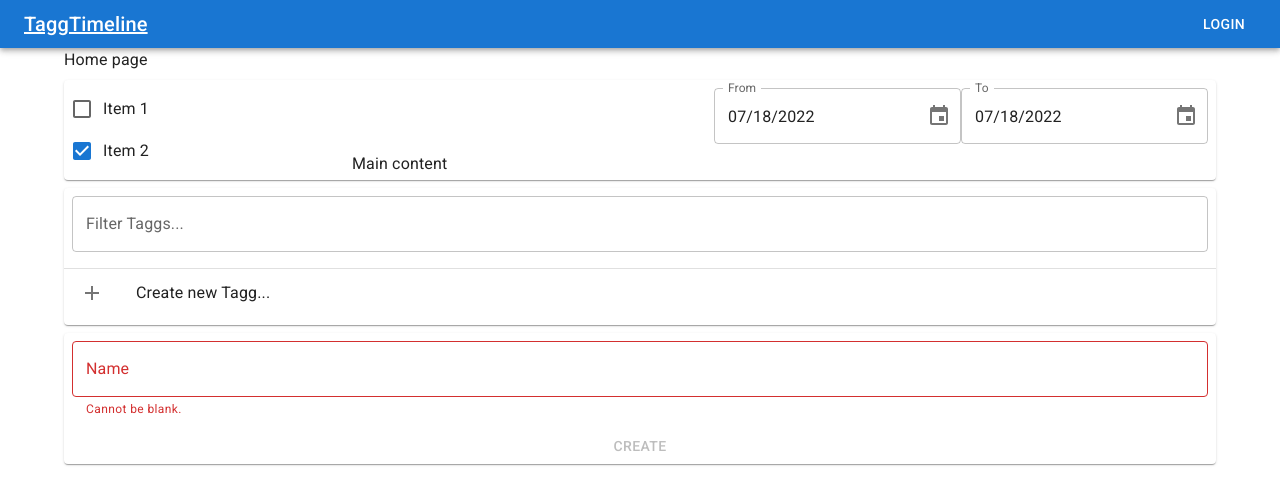
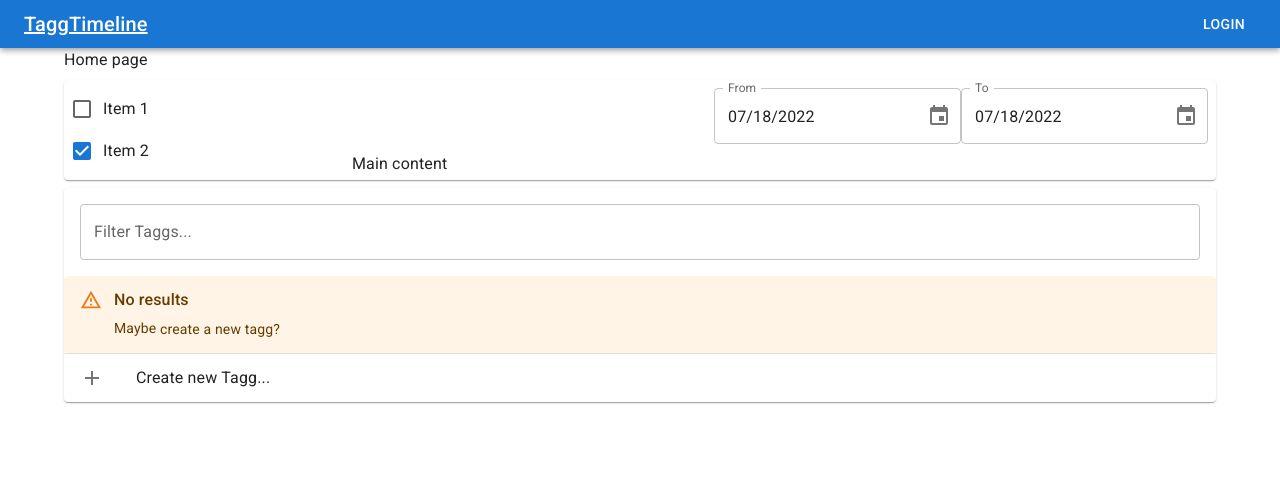
Before and after one commit to Pseudooo/TaggTimeline, a React (Create React App) app in the folder TaggTimeline.WebClient/: page / in a window 1280 px wide. Shown: the top 504 px of the page. Built offline with nearby package versions, Linux system fonts and the light colour scheme.

Commit message:
Split up logic of tagg creation forms further

```diff
--- a/TaggTimeline.WebClient/src/components/forms/CreateTagg.tsx
+++ b/TaggTimeline.WebClient/src/components/forms/CreateTagg.tsx
@@ -1,5 +1,11 @@
 import { LoadingButton } from "@mui/lab";
-import { Box, FormControl } from "@mui/material";
+import {
+  Button,
+  Card,
+  CardActions,
+  CardContent,
+  FormControl,
+} from "@mui/material";
 import { FunctionComponent, useEffect, useState } from "react";
 import { Tagg } from "../../api/generated";
 import { useAPI } from "../../contexts/API";
@@ -18,6 +24,7 @@ export interface CreateTaggFormProps {
 export const CreateTaggForm: FunctionComponent<CreateTaggFormProps> = ({
   placeholder = "",
   onSuccess,
+  onCancel,
 }) => {
   const [taggName, setTaggName] = useState(placeholder);
   const [error, setError] = useState("");
@@ -31,7 +38,7 @@ export const CreateTaggForm: FunctionComponent<CreateTaggFormProps> = ({
   const tryCreateTagg = (name: string) => {
     setLoading(true);
     createTagg(name)
-      .then((tagg) => () => {
+      .then((tagg) => {
         // Tagg was created successfully
         setLoading(false);
         if (onSuccess) {
@@ -54,8 +61,9 @@ export const CreateTaggForm: FunctionComponent<CreateTaggFormProps> = ({
   }, [taggName]);
 
   return (
-    <Box display="flex" flexDirection="column">
-      <FormControl sx={{ padding: 1 }}>
+    <Card>
+      <CardContent>
+        <FormControl fullWidth>
           <TextField
             label="Name"
             value={taggName}
@@ -65,13 +73,18 @@ export const CreateTaggForm: FunctionComponent<CreateTaggFormProps> = ({
             disabled={loading}
           />
         </FormControl>
+      </CardContent>
+      <CardActions>
+        {onCancel && <Button onClick={onCancel}>Cancel</Button>}
         <LoadingButton
           loading={loading}
           disabled={error.length > 0}
           onClick={() => tryCreateTagg(taggName)}
+          variant="outlined"
         >
           Create
         </LoadingButton>
-    </Box>
+      </CardActions>
+    </Card>
   );
 };
--- a/TaggTimeline.WebClient/src/components/forms/CreateTaggInstance.tsx
+++ b/TaggTimeline.WebClient/src/components/forms/CreateTaggInstance.tsx
@@ -1,78 +1,21 @@
-import { Add } from "@mui/icons-material";
-import {
-  Divider,
-  FormControl,
-  List,
-  ListItem,
-  ListItemButton,
-  ListItemIcon,
-  ListItemText,
-} from "@mui/material";
-import { FunctionComponent, useEffect, useState } from "react";
+import { Typography } from "@mui/material";
+import { FunctionComponent, useState } from "react";
 import { Tagg } from "../../api/generated";
-import { useAPI } from "../../contexts/API";
-import TextField from "../io/TextField";
-
-const TaggListItem: FunctionComponent<{ tagg: Tagg }> = ({ tagg }) => {
-  return (
-    <ListItem disablePadding>
-      <ListItemButton>
-        <ListItemText primary={tagg.key} secondary={tagg.id} />
-      </ListItemButton>
-    </ListItem>
-  );
-};
+import { SelectTaggForm } from "./SelectTagg";
 
 /**
  * Form for creating a new Tagg instance
  */
 export const CreateTaggInstanceForm: FunctionComponent = () => {
-  const [searchTerm, setSearchTerm] = useState("");
-  const { taggs } = useAPI();
-  const [filteredTaggs, setFilteredTaggs] = useState<Tagg[]>(taggs ?? []);
+  const [tagg, setTagg] = useState<Tagg>();
 
-  const handleSearchChange = (value: string) => {
-    setSearchTerm(value);
+  const selectTagg = (tagg: Tagg) => {
+    setTagg(tagg);
   };
 
-  /**
-   * Update the filtered list of Taggs
-   */
-  useEffect(() => {
-    if (!taggs) {
-      setFilteredTaggs([]);
-    } else {
-      setFilteredTaggs([
-        ...taggs.filter((tagg) =>
-          tagg.key.toLowerCase().includes(searchTerm.toLowerCase())
-        ),
-      ]);
-    }
-  }, [taggs, searchTerm]);
-
-  return (
-    <>
-      <FormControl fullWidth sx={{ padding: 1 }}>
-        <TextField
-          label="Filter Taggs..."
-          value={searchTerm}
-          onChange={handleSearchChange}
-        ></TextField>
-      </FormControl>
-      <List>
-        {filteredTaggs.map((tagg) => (
-          <TaggListItem tagg={tagg} key={tagg.id} />
-        ))}
-        <Divider />
-        <ListItem disablePadding>
-          <ListItemButton>
-            <ListItemIcon>
-              <Add />
-            </ListItemIcon>
-            <ListItemText>Create new Tagg...</ListItemText>
-          </ListItemButton>
-        </ListItem>
-      </List>
-    </>
+  return !tagg ? (
+    <SelectTaggForm onSelected={selectTagg} />
+  ) : (
+    <Typography>The selected tag is {tagg.key}</Typography>
   );
 };
--- /dev/null
+++ b/TaggTimeline.WebClient/src/components/forms/SelectTagg.tsx
@@ -0,0 +1,136 @@
+import { Add } from "@mui/icons-material";
+import {
+  Alert,
+  AlertTitle,
+  Card,
+  Divider,
+  FormControl,
+  Link,
+  List,
+  ListItem,
+  ListItemButton,
+  ListItemIcon,
+  ListItemText,
+} from "@mui/material";
+import { FunctionComponent, useEffect, useState } from "react";
+import { Tagg } from "../../api/generated";
+import { useAPI } from "../../contexts/API";
+import TextField from "../io/TextField";
+import { CreateTaggForm } from "./CreateTagg";
+
+interface TaggListItemProps {
+  tagg: Tagg;
+  onClick(tagg: Tagg): void;
+}
+
+const TaggListItem: FunctionComponent<TaggListItemProps> = ({
+  tagg,
+  onClick,
+}) => {
+  return (
+    <ListItem disablePadding>
+      <ListItemButton onClick={() => onClick(tagg)}>
+        <ListItemText primary={tagg.key} secondary={tagg.id} />
+      </ListItemButton>
+    </ListItem>
+  );
+};
+
+export interface SelectTaggFormProps {
+  onSelected?(tagg: Tagg): void;
+}
+
+/**
+ * Form for creating a new Tagg instance
+ */
+export const SelectTaggForm: FunctionComponent<SelectTaggFormProps> = ({
+  onSelected,
+}) => {
+  const { taggs } = useAPI();
+  const [searchTerm, setSearchTerm] = useState("");
+  const [filteredTaggs, setFilteredTaggs] = useState<Tagg[]>(taggs ?? []);
+  const [shouldCreateTagg, setShouldCreateTagg] = useState(false);
+
+  const handleSearchChange = (value: string) => {
+    setSearchTerm(value);
+  };
+
+  const handleTaggSelected = (tagg: Tagg) => {
+    if (onSelected) {
+      onSelected(tagg);
+    }
+  };
+
+  const handleCreateTagg = () => {
+    setShouldCreateTagg(true);
+  };
+
+  const handleCancelCreateTagg = () => {
+    setShouldCreateTagg(false);
+  };
+
+  /**
+   * Update the filtered list of Taggs
+   */
+  useEffect(() => {
+    if (!taggs) {
+      setFilteredTaggs([]);
+    } else {
+      setFilteredTaggs([
+        ...taggs.filter((tagg) =>
+          tagg.key.toLowerCase().includes(searchTerm.toLowerCase())
+        ),
+      ]);
+    }
+  }, [taggs, searchTerm]);
+
+  const taggListItems = filteredTaggs.map((tagg) => (
+    <TaggListItem tagg={tagg} key={tagg.id} onClick={handleTaggSelected} />
+  ));
+
+  return shouldCreateTagg ? (
+    <CreateTaggForm
+      onSuccess={handleTaggSelected}
+      onCancel={handleCancelCreateTagg}
+      placeholder={searchTerm}
+    />
+  ) : (
+    <Card>
+      <FormControl fullWidth sx={{ padding: 2 }}>
+        <TextField
+          label="Filter Taggs..."
+          value={searchTerm}
+          onChange={handleSearchChange}
+        ></TextField>
+      </FormControl>
+      <List disablePadding sx={{ overflow: "auto", maxHeight: "50vh" }}>
+        {taggListItems.length > 0 ? (
+          taggListItems
+        ) : (
+          <Alert severity="warning">
+            <AlertTitle>No results</AlertTitle>
+            Maybe{" "}
+            <Link
+              component="button"
+              onClick={handleCreateTagg}
+              underline="hover"
+              color="inherit"
+              variant="body2"
+            >
+              create a new tagg?
+            </Link>
+          </Alert>
+        )}
+      </List>
+      <Divider />
+      <ListItem disablePadding>
+        <ListItemButton onClick={handleCreateTagg}>
+          <ListItemIcon>
+            <Add />
+          </ListItemIcon>
+          <ListItemText>Create new Tagg...</ListItemText>
+        </ListItemButton>
+      </ListItem>
+    </Card>
+  );
+};
--- a/TaggTimeline.WebClient/src/views/Home.tsx
+++ b/TaggTimeline.WebClient/src/views/Home.tsx
@@ -1,6 +1,5 @@
-import { Box, Card, Typography } from "@mui/material";
+import { Box, Typography } from "@mui/material";
 import { FunctionComponent } from "react";
-import { CreateTaggForm } from "../components/forms/CreateTagg";
 import { CreateTaggInstanceForm } from "../components/forms/CreateTaggInstance";
 import HorizontalTimeline from "../components/timeline/horizontal/HorizontalTimeline";
 
@@ -12,12 +11,7 @@ export const Home: FunctionComponent = () => {
     <Box display="flex" flexDirection="column" gap={1}>
       <Typography>Home page</Typography>
       <HorizontalTimeline />
-      <Card>
-        <CreateTaggInstanceForm />
-      </Card>
-      <Card>
-        <CreateTaggForm />
-      </Card>
+      <CreateTaggInstanceForm />
     </Box>
   );
 };
```
Lines whose indentation alone changed are shown as unchanged.
